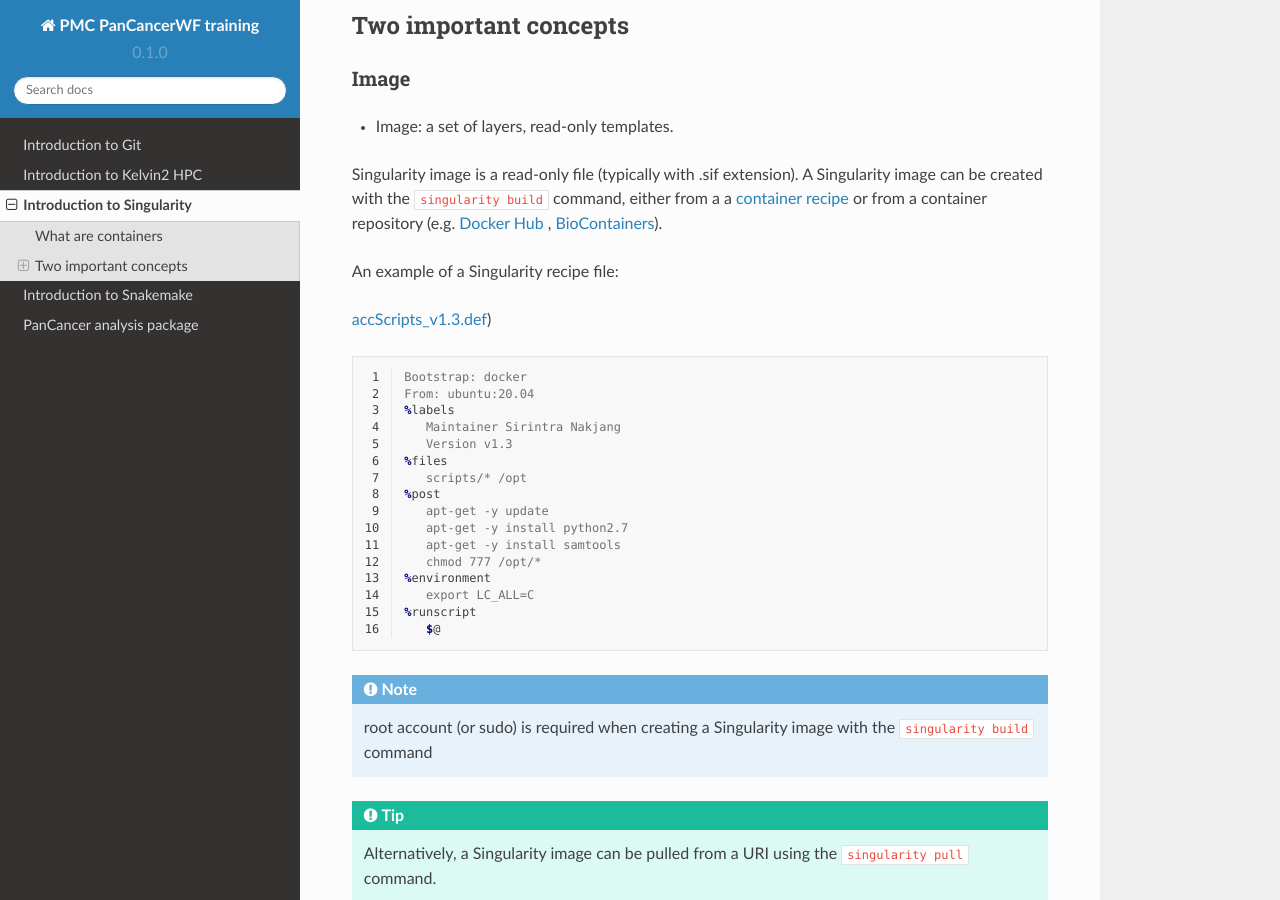
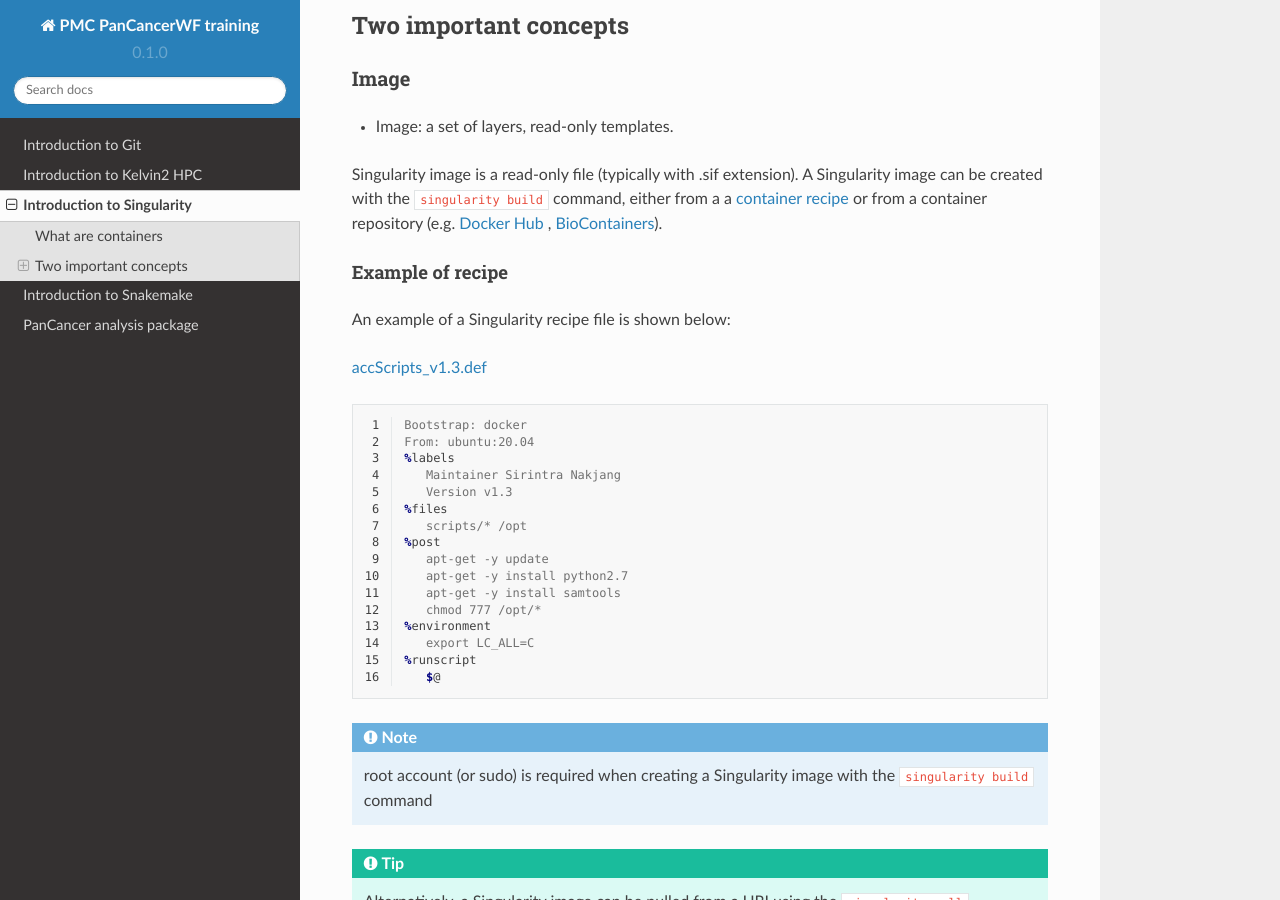
Before and after one commit to sirintra/PMC-PC-training, a Sphinx documentation site: the page built from docs/source/singularity.rst, in a window 1280 px wide and 900 px high, scrolled down 399 px. Built offline with Sphinx 7.4.7 and the Read the Docs theme 2.0.0, drawn with Linux system fonts in a browser that asks for light colours.

Commit message:
Update singularity.rst

```diff
--- a/docs/source/singularity.rst
+++ b/docs/source/singularity.rst
@@ -20,9 +20,12 @@ Image
 Singularity image is a read-only file (typically with .sif extension). A Singularity image can be created with the ``singularity build`` command, either from a a `container recipe <https://docs.sylabs.io/guides/2.6/user-guide/container_recipes.html>`_ or from a container repository (e.g. `Docker Hub <https://hub.docker.com/>`_ , `BioContainers <https://biocontainers.pro/>`_).
 
 
-An example of a Singularity recipe file:
+Example of recipe
+------------------
 
-`accScripts_v1.3.def <https://bitbucket.org/sirintra/qub_pmc_wf/src/master/recipe_sigularity/accScripts/v1.3/accScripts_v1.3.def>`_)
+An example of a Singularity recipe file is shown below:
+
+`accScripts_v1.3.def <https://bitbucket.org/sirintra/qub_pmc_wf/src/master/recipe_sigularity/accScripts/v1.3/accScripts_v1.3.def>`_
 
 .. code-block:: console
   :linenos:
```
